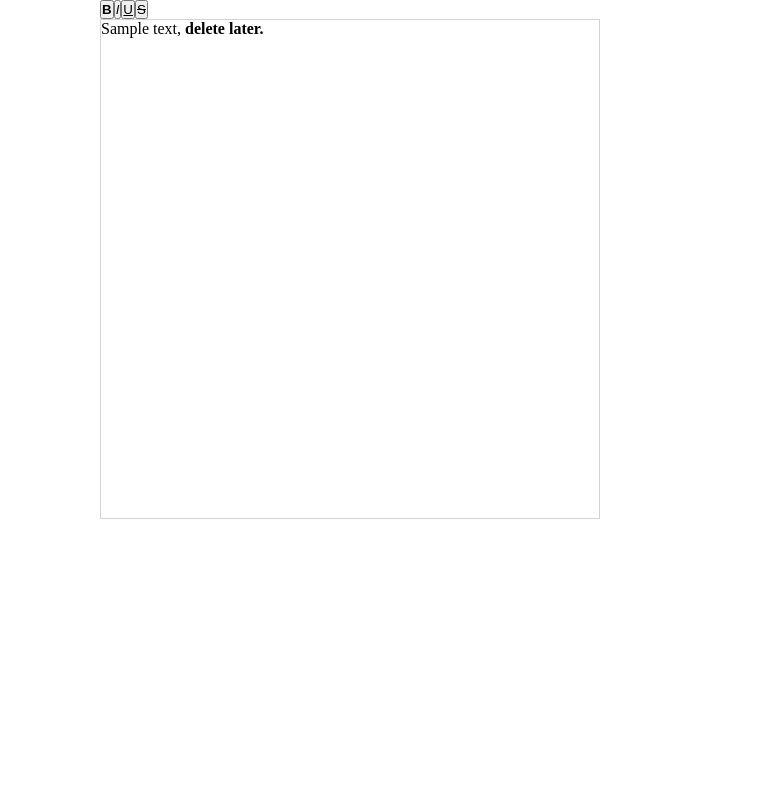
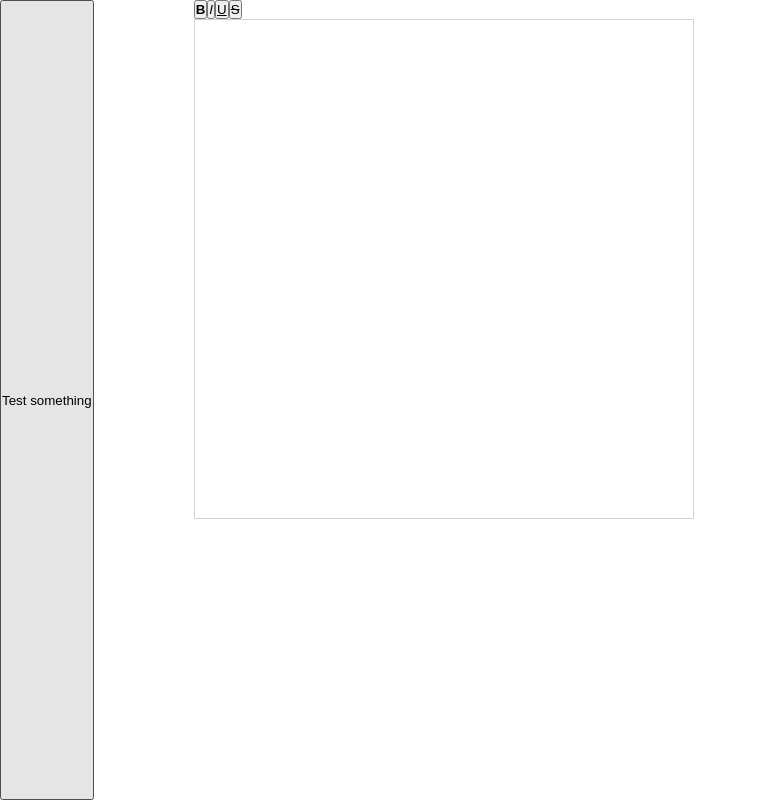
Before and after one commit to agiemza/notepad, a React (Create React App) app: page / in a window 1280 px wide. Shown: the whole page, without its empty margins (0-757 px from the left). Built offline with nearby package versions, Linux system fonts and the light colour scheme.

Commit message:
Input text is now stored in state

```diff
--- a/src/App.js
+++ b/src/App.js
@@ -1,18 +1,25 @@
-import { useState } from "react"
+import { useEffect, useState } from "react"
 import Toolbar from "./components/toolbar"
 
 export default function App() {
-    const [notes, setNotes] = useState([])
+    const [notes, setNotes] = useState("")
 
+    function handleInput(e) {
+        setNotes(e.target.innerHTML.replace(/&nbsp;/g, ' ').replace(/&amp;/g, "&").replace(/&lt;/g, "<").replace(/&gt;/g, ">"))
+    }
+
+    function handleTest() {
+
+    }
     return (
         <section className="app">
+            <button onClick={handleTest}>Test something</button>
             <div className="allnotes-container">
-                {notes}
+
             </div>
             <div className="notepad-container">
                 <Toolbar />
-                <div className="textArea editable" contentEditable suppressContentEditableWarning>
-                    Sample text, <span className="editable" style={{ fontWeight: 700 }}>delete later.</span>
+                <div className="textArea" id="textArea" onInput={(e) => handleInput(e)} contentEditable suppressContentEditableWarning>
                 </div>
             </div>
         </section>
--- a/src/components/toolbar.js
+++ b/src/components/toolbar.js
@@ -2,10 +2,9 @@
 export default function Toolbar() {
 
     function handleClick(property) {
-        console.log(typeof property+ " "+ property)
         document.execCommand(property)
+    }
 
-    }
     return (
         <div className="toolbar">
             <button
```
